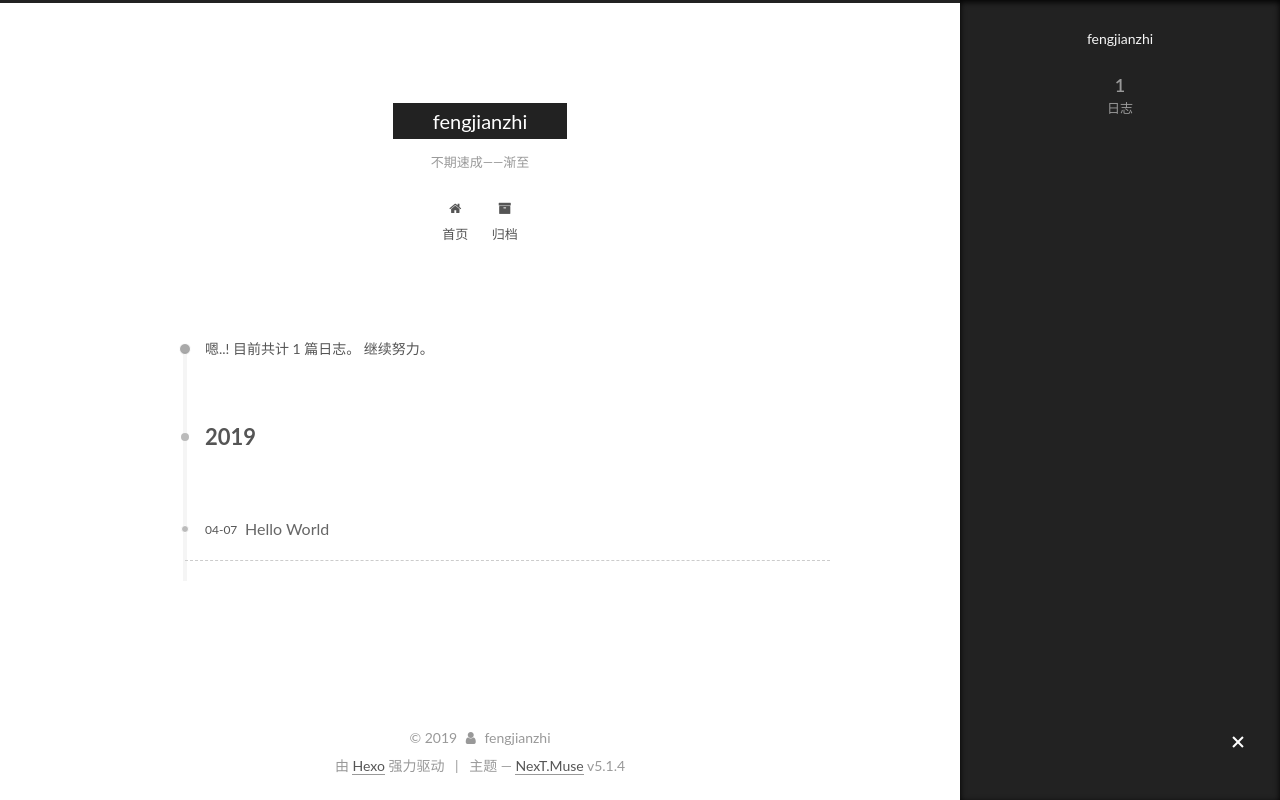
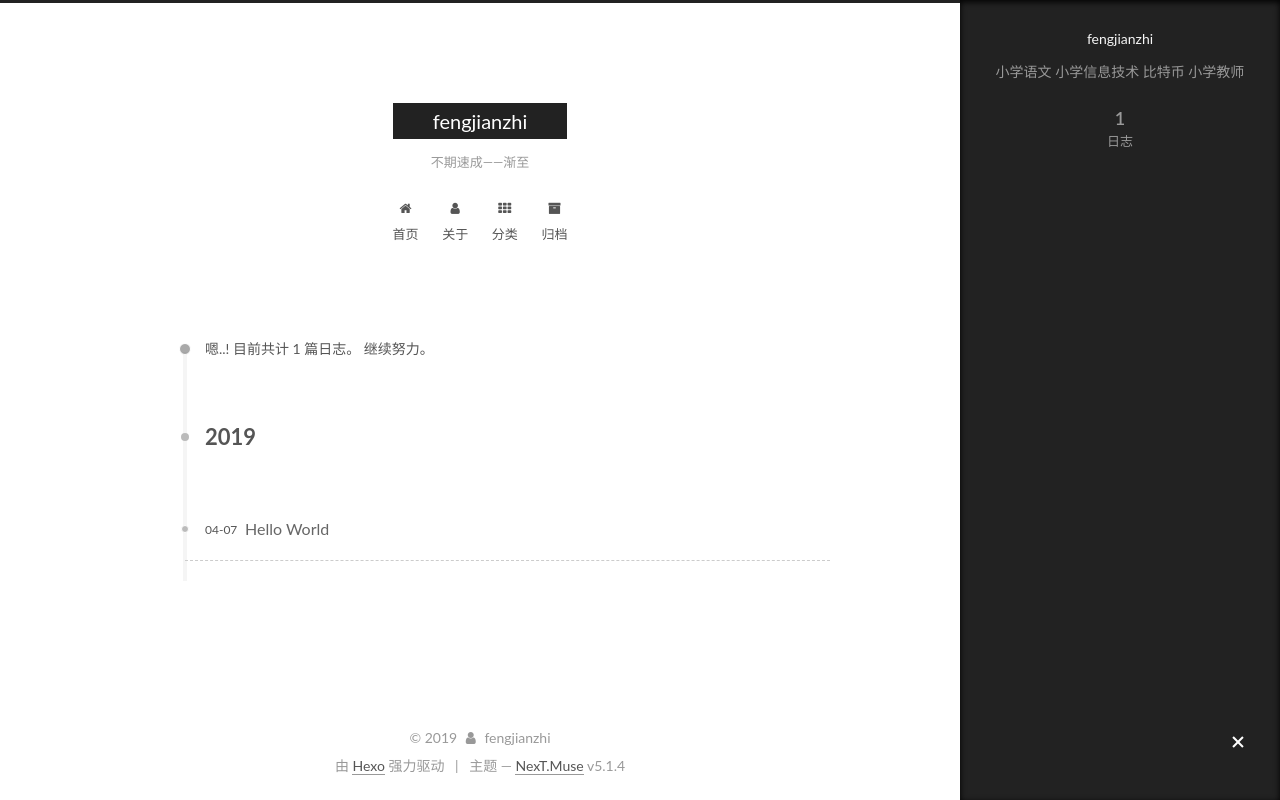
Before and after one commit to Fengjianzhi/fengjianzhi.github.io, a plain HTML site: page archives/2019/04/index.html in a window 1280 px wide. Both pictures are taken after a click on the element 1238 px from the left and 743 px from the top of the page. Drawn offline with Linux system fonts and the light colour scheme.

Commit message:
Site updated: 2019-04-07 01:53:31

```diff
--- a/archives/2019/04/index.html
+++ b/archives/2019/04/index.html
@@ -79,14 +79,17 @@
 
 
 
+<meta name="description" content="小学语文 小学信息技术 比特币 小学教师">
 <meta name="keywords" content="小学 教师 btc xin">
 <meta property="og:type" content="website">
 <meta property="og:title" content="fengjianzhi">
 <meta property="og:url" content="http://yoursite.com/archives/2019/04/index.html">
 <meta property="og:site_name" content="fengjianzhi">
+<meta property="og:description" content="小学语文 小学信息技术 比特币 小学教师">
 <meta property="og:locale" content="zh-Hans">
 <meta name="twitter:card" content="summary">
 <meta name="twitter:title" content="fengjianzhi">
+<meta name="twitter:description" content="小学语文 小学信息技术 比特币 小学教师">
 
 
 
@@ -183,6 +186,26 @@
               <i class="menu-item-icon fa fa-fw fa-home"></i> <br>
 
             首页
+          </a>
+        </li>
+
+
+        <li class="menu-item menu-item-about">
+          <a href="/about/" rel="section">
+
+              <i class="menu-item-icon fa fa-fw fa-user"></i> <br>
+
+            关于
+          </a>
+        </li>
+
+
+        <li class="menu-item menu-item-categories">
+          <a href="/categories/" rel="section">
+
+              <i class="menu-item-icon fa fa-fw fa-th"></i> <br>
+
+            分类
           </a>
         </li>
 
@@ -314,7 +337,7 @@
           <div class="site-author motion-element" itemprop="author" itemscope itemtype="http://schema.org/Person">
 
               <p class="site-author-name" itemprop="name">fengjianzhi</p>
-              <p class="site-description motion-element" itemprop="description"></p>
+              <p class="site-description motion-element" itemprop="description">小学语文 小学信息技术 比特币 小学教师</p>
           </div>
 
           <nav class="site-state motion-element">
```
Also changed, not shown: 2019/04/07/hello-world/index.html (+21 -1 lines), archives/2019/index.html (+24 -1 lines), archives/index.html (+24 -1 lines), index.html (+24 -1 lines).
